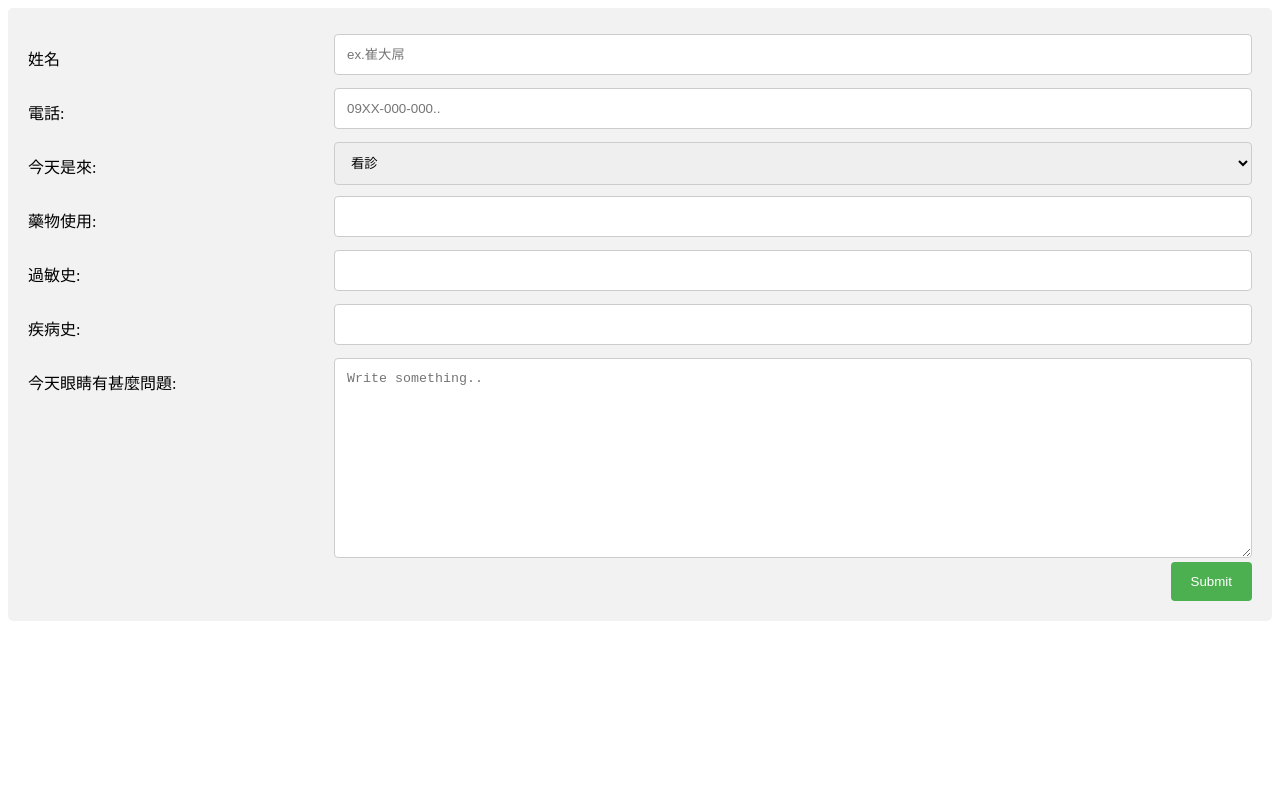
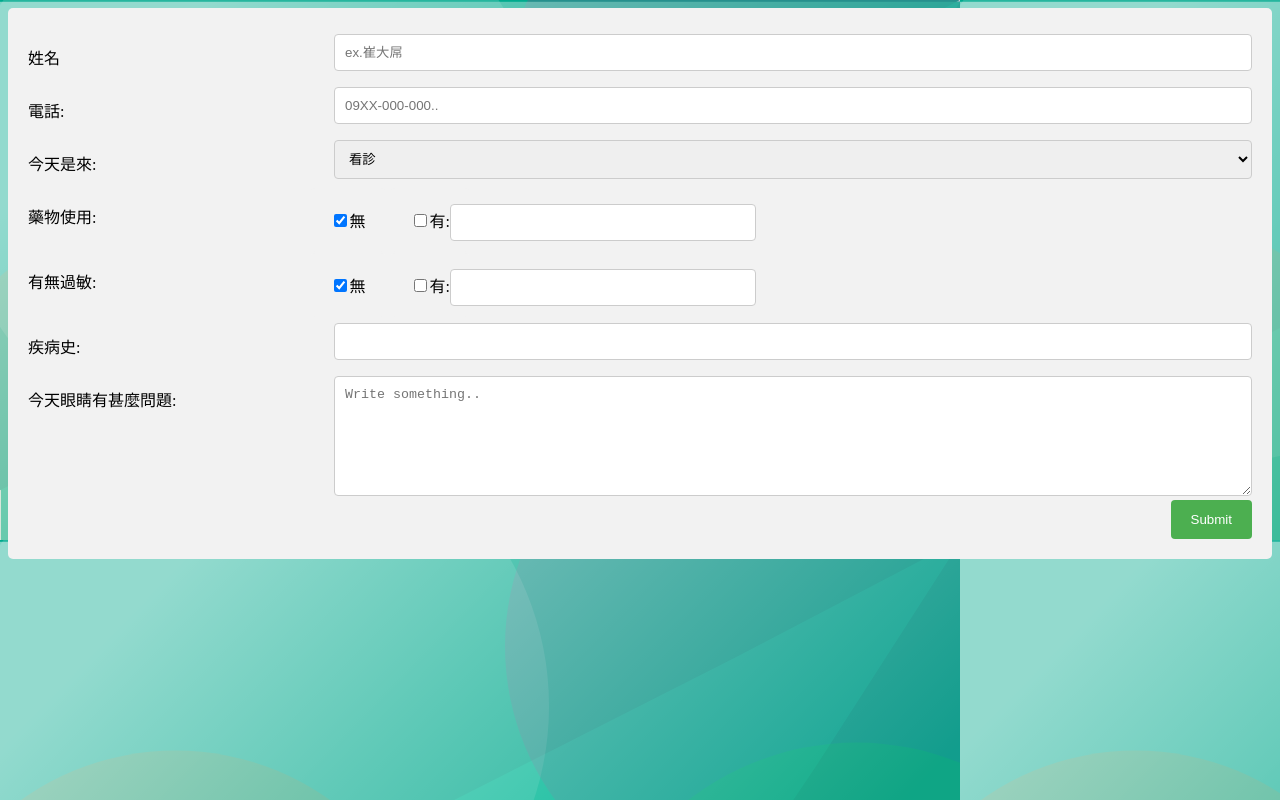
Before and after one commit to chuuuan/hand, a website: page medicalrecord.html in a window 1280 px wide. Drawn offline with Linux system fonts and the light colour scheme.

Commit message:
medicalrecord .

```diff
--- a/medicalrecord.html
+++ b/medicalrecord.html
@@ -9,7 +9,7 @@
 
       input[type=text], select, textarea {
         width: 100%;
-  padding: 12px;
+        padding: 10px;
         border: 1px solid #ccc;
         border-radius: 4px;
         resize: vertical;
@@ -43,7 +43,7 @@ input[type=submit]:hover {
       .col-25 {
         float: left;
         width: 25%;
-  margin-top: 6px;
+        margin-top: 5px;
       }
 
       .col-75 {
@@ -52,6 +52,11 @@ input[type=submit]:hover {
         margin-top: 6px;
       }
 
+      .col-751 {
+        float: left;
+        width: 10%;
+        margin-top: -10px;
+      }
       /* Clear floats after the columns */
       .row:after {
         content: "";
@@ -61,14 +66,16 @@ input[type=submit]:hover {
 
       /* Responsive layout - when the screen is less than 600px wide, make the two columns stack on top of each other instead of next to each other */
       @media screen and (max-width: 600px) {
-  .col-25, .col-75, input[type=submit] {
-    width: 100%;
+        .col-25, .col-75, .col-751, input[type=submit] {
+          width: 10%;
           margin-top: 0;
         }
       }
+
+
 </style>
 </head>
-<body>
+<body background="images/bkg_test.png">
 
 <div class="container">
   <form action="/action_page.php">
@@ -100,22 +107,32 @@ input[type=submit]:hover {
         </select>
       </div>
     </div>
-    <div class="row">
+    <div>
       <div class="col-25">
         <label for="lname">藥物使用:</label>
       </div>
-      <div class="col-75">
-        <input type="text" id="lname" name="lastname" placeholder="">
+        <label class="container"  style="margin-top:1px;margin-left:-2%">
+          <input type="checkbox" checked="checked">無
+        </label>
+        <label class="container">
+          <input type="checkbox">有:
+        </label>
+        <input style="width:25%;margin-left:-2%" type="text">
     </div>
-    </div>
+
     <div class="row">
       <div class="col-25">
-        <label for="lname">過敏史:</label>
+        <label for="lname">有無過敏:</label>
       </div>
-      <div class="col-75">
-        <input type="text" id="lname" name="lastname" placeholder="">
+      <label class="container"  style="margin-top:1px;margin-left:-2%">
+        <input type="checkbox" checked="checked">無
+      </label>
+      <label class="container">
+        <input type="checkbox">有:
+      </label>
+      <input style="width:25%;margin-left:-2%" type="text">
     </div>
-    </div>
+
     <div class="row">
       <div class="col-25">
         <label for="lname">疾病史:</label>
@@ -130,7 +147,7 @@ input[type=submit]:hover {
         <label for="subject">今天眼睛有甚麼問題:</label>
       </div>
       <div class="col-75">
-        <textarea id="subject" name="subject" placeholder="Write something.." style="height:200px"></textarea>
+        <textarea id="subject" name="subject" placeholder="Write something.." style="height:120px"></textarea>
       </div>
     </div>
     <div class="row">
```
Lines whose indentation alone changed are shown as unchanged.
